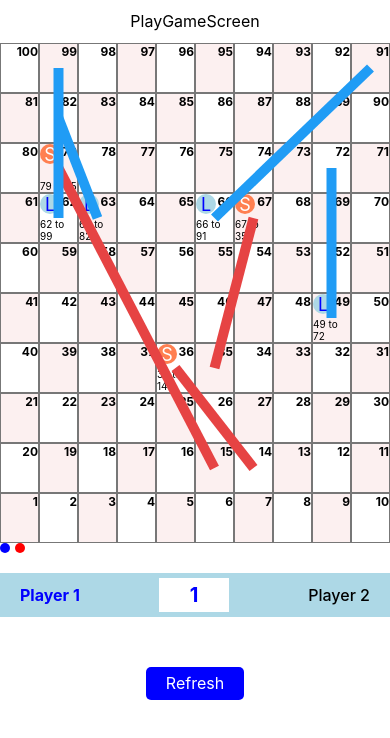
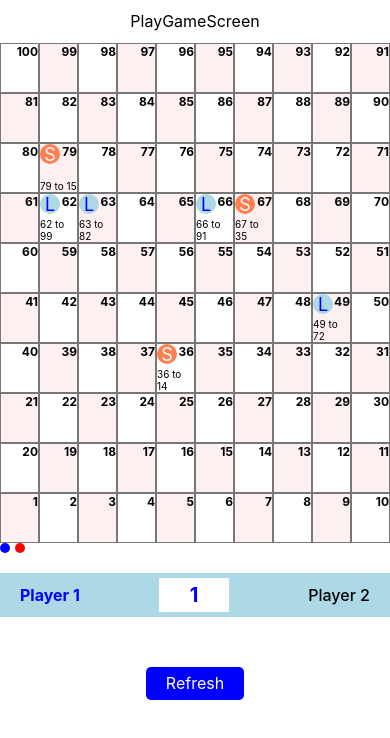
Before and after one commit to srikanth41684/snakeAndLadder, a React Native app: screen /play in a window 390 px wide. Shown: the top 738 px of the page. Built offline with nearby package versions, Linux system fonts and the light colour scheme.

Commit message:
ladders and snakes created

```diff
--- /dev/null
+++ b/scr/main/components/CustomLadder.js
@@ -0,0 +1,62 @@
+import {View, Text, SafeAreaView, Dimensions} from 'react-native';
+import React from 'react';
+
+const screenWidth = Dimensions.get('window').width;
+
+const CustomLadder = ({x1, y1, x2, y2}) => {
+  const x1Pixel = (x1 / 100) * screenWidth;
+  const x2Pixel = (x2 / 100) * screenWidth;
+
+  const distance = Math.sqrt((x2Pixel - x1Pixel) ** 2 + (y2 - y1) ** 2);
+  const angle = Math.atan2(x2Pixel - x1Pixel, y2 - y1) * (180 / Math.PI);
+  return (
+    <SafeAreaView
+      style={{
+        flex: 1,
+      }}>
+      <View
+        style={{
+          flex: 1,
+        }}>
+        <View
+          style={{
+            position: 'absolute',
+            left: `${x1}%`,
+            top: y1,
+            width: 25,
+            borderColor: 'blue',
+            borderLeftWidth: 4,
+            borderRightWidth: 4,
+            zIndex: 1,
+            height: distance,
+            transform: [
+              {translateX: -5},
+              {translateY: -distance / 2},
+              {rotate: `${-angle}deg`},
+              {translateX: 5},
+              {translateY: distance / 2},
+            ],
+          }}>
+          <View
+            style={{
+              height: '100%',
+            }}>
+            {Array.from({length: Math.floor(distance / 44)}).map((_, index) => (
+              <View
+                key={index}
+                style={{
+                  height: 40,
+                  borderBottomWidth: 2,
+                  paddingBottom: 10,
+                  borderBottomColor: 'blue',
+                }}
+              />
+            ))}
+          </View>
+        </View>
+      </View>
+    </SafeAreaView>
+  );
+};
+
+export default CustomLadder;
--- /dev/null
+++ b/scr/main/components/CustomSnakes.js
@@ -0,0 +1,78 @@
+import {View, Text, SafeAreaView, Dimensions, Image} from 'react-native';
+import React from 'react';
+
+const screenWidth = Dimensions.get('window').width;
+
+const CustomSnakes = ({x1, y1, x2, y2}) => {
+  const x1Pixel = (x1 / 100) * screenWidth;
+  const x2Pixel = (x2 / 100) * screenWidth;
+
+  const distance = Math.sqrt((x2Pixel - x1Pixel) ** 2 + (y2 - y1) ** 2);
+  const angle = Math.atan2(x2Pixel - x1Pixel, y2 - y1) * (180 / Math.PI);
+  return (
+    <SafeAreaView
+      style={{
+        flex: 1,
+      }}>
+      <View
+        style={{
+          flex: 1,
+        }}>
+        <View
+          style={{
+            position: 'absolute',
+            left: `${x1}%`,
+            top: y1,
+            width: 15,
+            borderColor: 'red',
+
+            zIndex: 1,
+            height: distance,
+            transform: [
+              {translateX: -5},
+              {translateY: -distance / 2},
+              {rotate: `${-angle}deg`},
+              {translateX: 5},
+              {translateY: distance / 2},
+            ],
+          }}>
+          <View
+            style={{
+              height: '100%',
+              alignItems: 'center',
+              width: '100%',
+              backgroundColor: 'green',
+              borderBottomLeftRadius: 20,
+              borderBottomRightRadius: 20,
+              position: 'relative',
+            }}>
+            <View
+              style={{
+                width: 20,
+                height: 20,
+                borderRadius: 20 / 2,
+                position: 'absolute',
+                top: -10,
+                backgroundColor: 'coral',
+              }}>
+            </View>
+            {Array.from({length: Math.floor(distance / 50)}).map((_, index) => (
+              <View
+                key={index}
+                style={{
+                  height: 30,
+                  width: 10,
+                  borderRadius: 20,
+                  backgroundColor: 'coral',
+                  marginTop: 20,
+                }}
+              />
+            ))}
+          </View>
+        </View>
+      </View>
+    </SafeAreaView>
+  );
+};
+
+export default CustomSnakes;
--- a/scr/main/screens/HomeScreen.js
+++ b/scr/main/screens/HomeScreen.js
@@ -1,6 +1,58 @@
-import {View, Text, TouchableWithoutFeedback, SafeAreaView} from 'react-native';
+import {
+  View,
+  Text,
+  TouchableWithoutFeedback,
+  SafeAreaView,
+  Dimensions,
+} from 'react-native';
 import React from 'react';
 import {useNavigation} from '@react-navigation/native';
+
+const screenWidth = Dimensions.get('window').width;
+const Line = ({x1, y1, x2, y2}) => {
+  console.log(x1, y1, x2, y2);
+  const x1Pixel = (x1 / 100) * screenWidth;
+  const x2Pixel = (x2 / 100) * screenWidth;
+
+  console.log('x1Pixel------>', x1Pixel, x2Pixel);
+
+  // Calculate the distance and angle between two points
+  const distance = Math.sqrt((x2Pixel - x1Pixel) ** 2 + (y2 - y1) ** 2);
+  let angle = x2 - x1;
+  // if (x1 > x2) {
+  //   angle = x2 - x1;
+  // } else {
+
+  // }
+  console.log('distance-------->', distance, angle);
+  return (
+    <View
+      style={{
+        position: 'relative',
+        width: '100%',
+        height: 500,
+        backgroundColor: '#fff',
+      }}>
+      <View
+        style={{
+          position: 'absolute',
+          left: `${x1}%`,
+          top: y1,
+          width: 10,
+          height: distance,
+          backgroundColor: 'black',
+          transform: [
+            {translateX: -5},
+            {translateY: -distance / 2},
+            {rotate: `${180 + angle}deg`},
+            {translateX: 5},
+            {translateY: distance / 2},
+          ],
+        }}
+      />
+    </View>
+  );
+};
 
 const HomeScreen = () => {
   const CustomNavigation = useNavigation();
@@ -12,10 +64,25 @@ const HomeScreen = () => {
       <View
         style={{
           flex: 1,
-          paddingHorizontal: 15,
-          backgroundColor: '#fff',
+          paddingHorizontal: 10,
         }}>
-        <Text>HomeScreen</Text>
+        <View
+          style={{
+            alignItems: 'center',
+            paddingVertical: 10,
+          }}>
+          <Text
+            style={{
+              fontSize: 16,
+              lineHeight: 23,
+              color: '#000',
+            }}>
+            HomeScreen
+          </Text>
+        </View>
+
+        <Line x1={5} y1={425} x2={15} y2={275} />
+
         <View>
           <TouchableWithoutFeedback
             onPress={() => {
--- a/scr/main/screens/PlayGameScreen.js
+++ b/scr/main/screens/PlayGameScreen.js
@@ -4,10 +4,10 @@ import {
   SafeAreaView,
   TouchableWithoutFeedback,
   Modal,
-  TextInput,
 } from 'react-native';
 import React, {useEffect, useState} from 'react';
-import {Line, Svg} from 'react-native-svg';
+import CustomLadder from '../components/CustomLadder';
+import CustomSnakes from '../components/CustomSnakes';
 
 const PlayGameScreen = () => {
   const [commObj, setCommObj] = useState({
@@ -458,46 +458,32 @@ const PlayGameScreen = () => {
           style={{
             position: 'relative',
             width: '100%',
-            height: '500',
+            height: 500,
           }}>
-          <View
-            style={{
-              position: 'absolute',
-              zIndex: 1,
-              width: '100%',
-              height: '100%',
-            }}>
-            <Svg height="500" width="100%">
+          {commObj.laddersLines &&
+            commObj.laddersLines.map((item, index) => {
+              return (
+                <CustomLadder
+                  key={index}
+                  x1={item.x1}
+                  y1={item.y1}
+                  x2={item.x2}
+                  y2={item.y2}
+                />
+              );
+            })}
           {commObj.snakesLines &&
             commObj.snakesLines.map((item, index) => {
               return (
-                    <Line
+                <CustomSnakes
                   key={index}
-                      x1={`${item.x1}%`}
+                  x1={item.x1}
                   y1={item.y1}
-                      x2={`${item.x2}%`}
+                  x2={item.x2}
                   y2={item.y2}
-                      stroke="#e64343"
-                      strokeWidth="10"
                 />
               );
             })}
-              {commObj.laddersLines &&
-                commObj.laddersLines.map((item, index) => {
-                  return (
-                    <Line
-                      key={index}
-                      x1={`${item.x1}%`}
-                      y1={item.y1}
-                      x2={`${item.x2}%`}
-                      y2={item.y2}
-                      stroke="#209cf5"
-                      strokeWidth="10"
-                    />
-                  );
-                })}
-            </Svg>
-          </View>
           {commObj.NumbersArray &&
             commObj.NumbersArray.map((item, index) => {
               return (
```
Also changed, not shown: assets/images/snake.png (added). Lines whose indentation alone changed are shown as unchanged.
